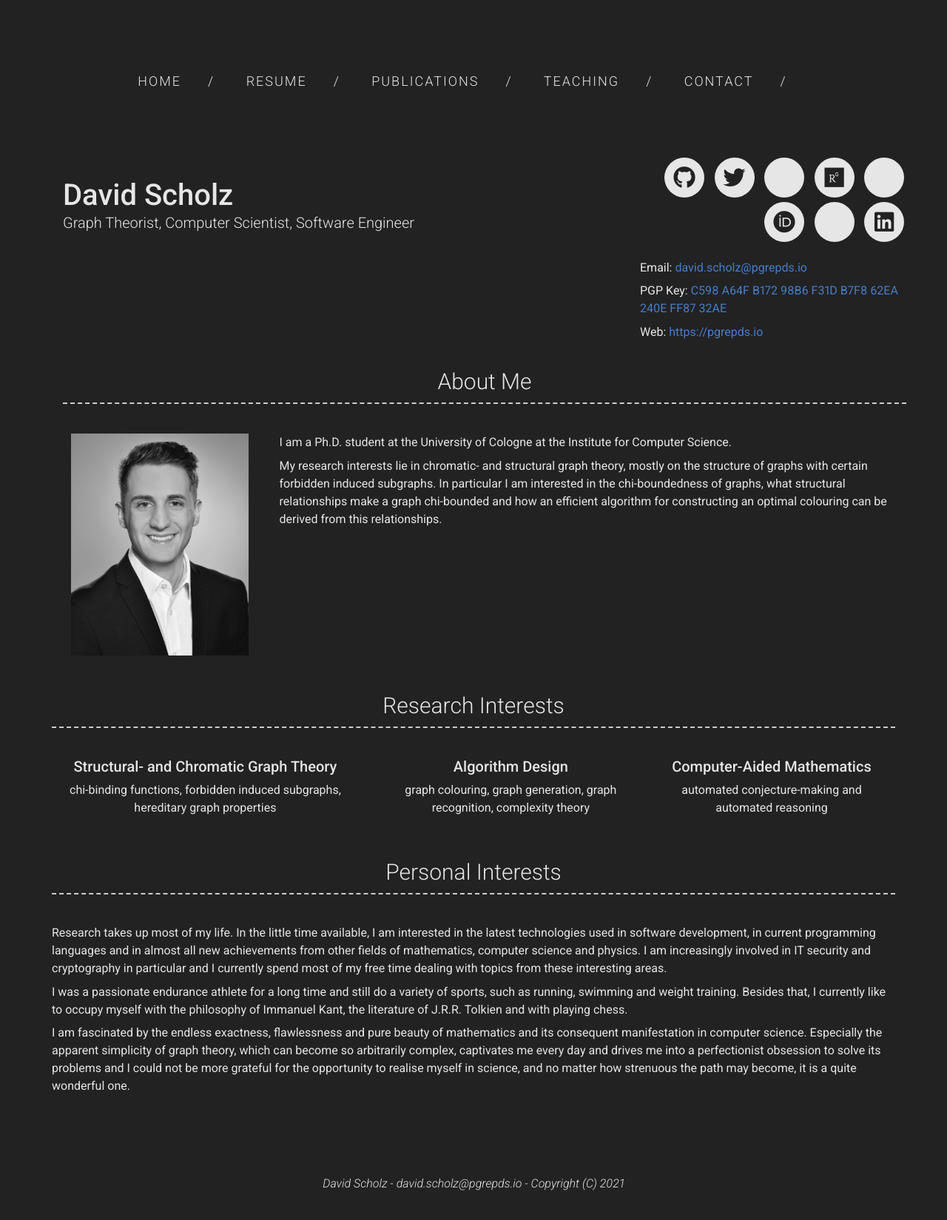
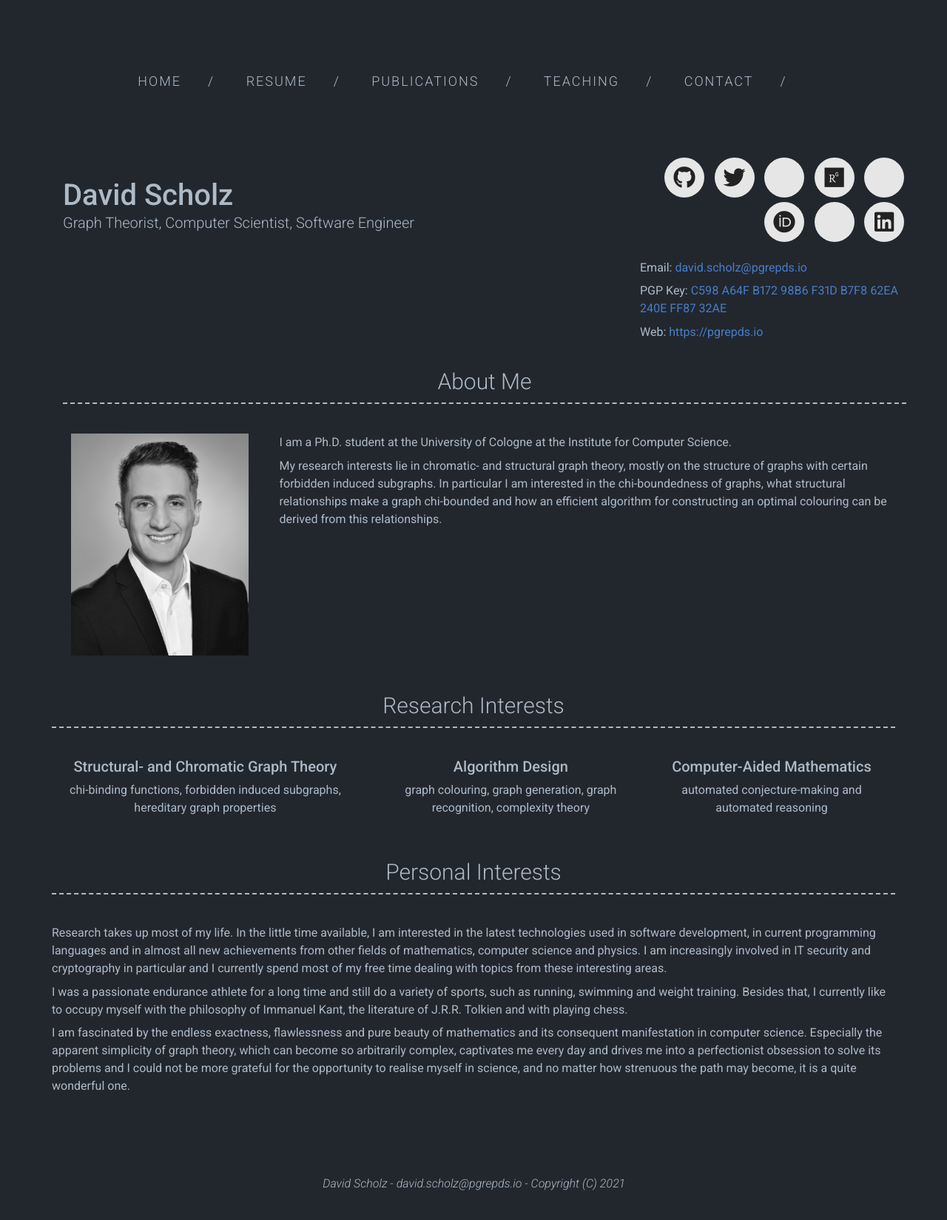
Before and after one commit to pgrepds/pgrepds.github.io, a Jekyll site: the page built from index.html, in a window 1280 px wide. Shown: the whole page at 74% size. Built offline with Jekyll 4.4.1, drawn with Linux system fonts in a browser that asks for light colours; nearby versions of some CDN libraries; a style sheet for code colours, icons or effects is not loaded.

Commit message:
changed background colours

```diff
--- a/_sass/dark.scss
+++ b/_sass/dark.scss
@@ -1,12 +1,12 @@
 .dark {
-  background-color: #222;
-  color: #e6e6e6;
+  background-color: rgb(34, 39, 46);
+  color: #ADBAC7;
 }
 
 .dark {
   mark {
     color: #222;
-    background-color: #e6e6e6;
+    background-color: #ADBAC7;
   }
 
   a {
@@ -14,7 +14,7 @@
   }
 
   .top-navigation {
-    color: #e6e6e6;
+    color: #ADBAC7;
   }
 
   .top-navigation:hover {
--- a/_sass/type.scss
+++ b/_sass/type.scss
@@ -50,7 +50,7 @@ h3 {
   font-weight: 300;
   font-size: 3rem;
   text-align: center;
-  border-bottom: dashed 2px #CCCCCC;
+  border-bottom: dashed 2px #ADBAC7;
   padding-bottom: 10px;
   margin-bottom:40px;
 
```
Also changed, not shown: 1 other file.
